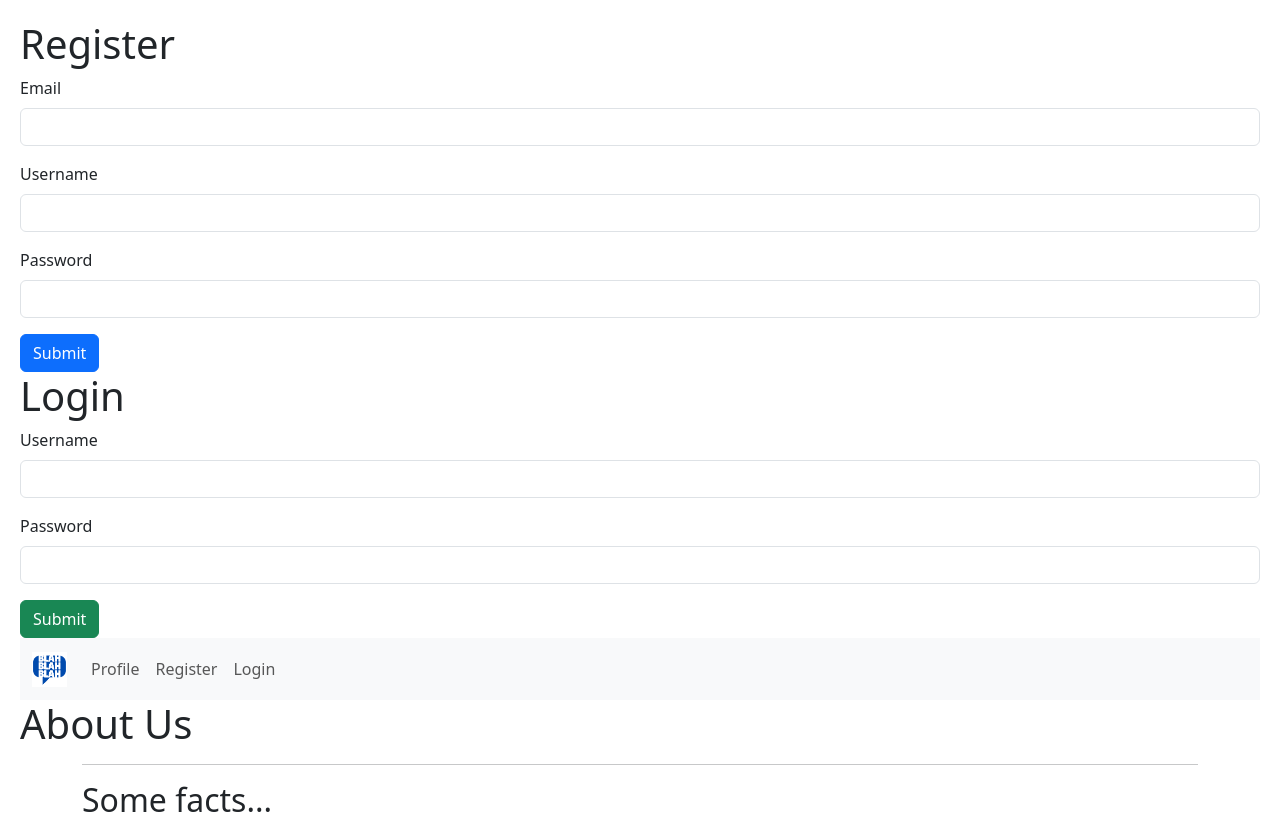
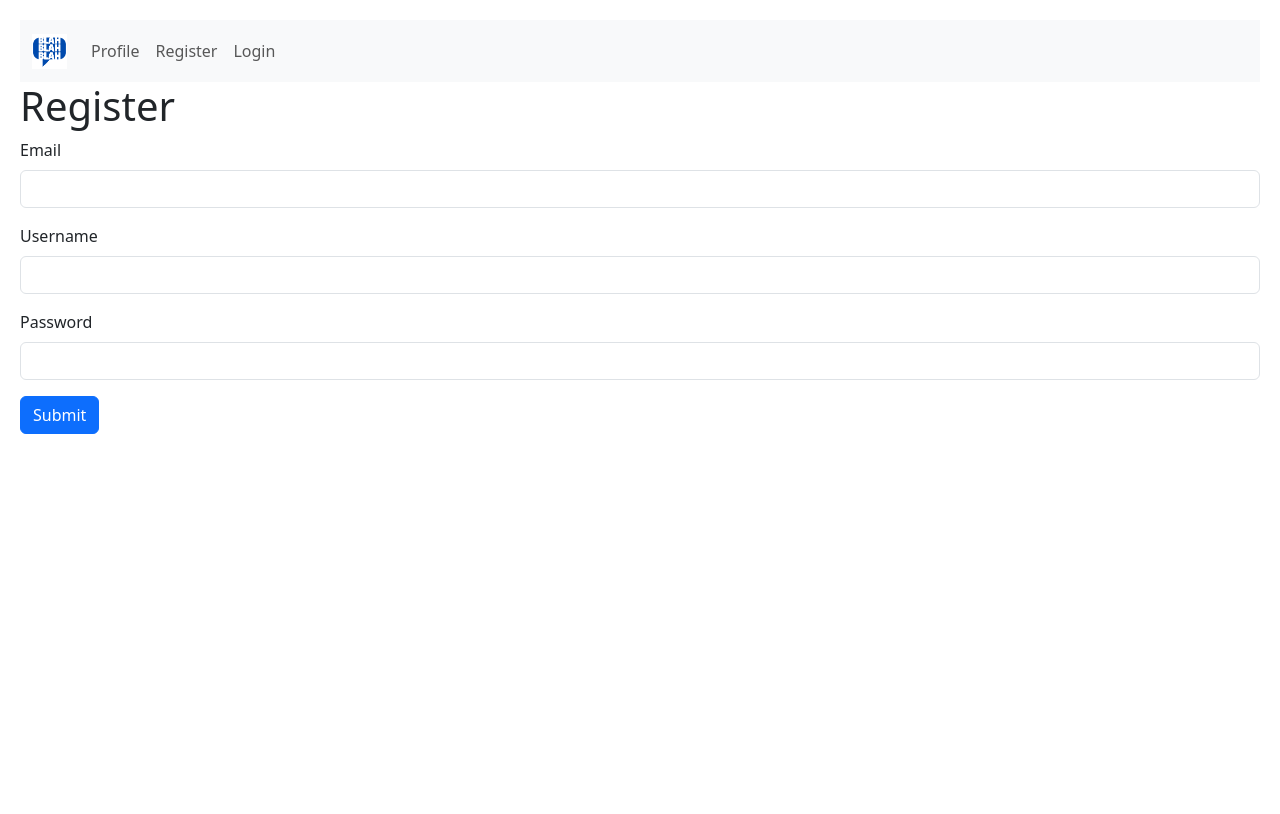
Before and after one commit to Lenagran18/UserInterface, a React (Create React App) app in the folder client/: page / in a window 1280 px wide. Shown: the top 814 px of the page. Built offline with nearby package versions, Linux system fonts and the light colour scheme.

Commit message:
Set up React Routes

```diff
--- a/client/src/App.js
+++ b/client/src/App.js
@@ -1,5 +1,6 @@
 import './App.css';
-import About from "./components/pages/About.js";
+import { BrowserRouter, Routes, Route } from "react-router-dom";
+import Profile from "./components/pages/Profile.js";
 import Navbar from "./components/util/Navbar.js";
 import Login from "./components/pages/Login.js";
 import Register from "./components/pages/Register.js";
@@ -7,11 +8,17 @@ import Register from "./components/pages/Register.js";
 function App() {
   return (
     <div className="App">
-        <Register />
-        <Login />
-        <Navbar />
-        <About />
-      Hello World
+      <BrowserRouter>
+        <Routes>
+            <Route path='/' element={ <Navbar /> }>
+                <Route index element={<Register />}/>
+
+                <Route path="profile" element={<Profile />}/>
+                <Route path="register" element={<Register />} />
+                <Route path="login" element={<Login />} />
+            </Route>
+        </Routes>
+      </BrowserRouter>
     </div>
   );
 }
--- a/client/src/components/pages/About.js
+++ b/client/src/components/pages/Profile.js
@@ -1,4 +1,4 @@
-const About = () => {
+const Profile = () => {
     return(
         <div>
             <h1>About Us</h1>
@@ -24,4 +24,4 @@ const About = () => {
     );
 }
 
-export default About;
+export default Profile;
--- a/client/src/components/util/Navbar.js
+++ b/client/src/components/util/Navbar.js
@@ -1,29 +1,32 @@
+import {Outlet, Link} from "react-router-dom";
+
 const Navbar = () => {
     return(
         <div>
             <nav className="navbar navbar-expand-lg bg-body-tertiary">
                 <div className="container-fluid">
-                    <a className="navbar-brand" href="#">
-                        <img src={`${process.env.PUBLIC_URL}/images/UserInterface.jpg`} width="35" height="35" class="d-inline-block align-text-top"></img>
-                    </a>
+                    <Link className="navbar-brand" to="/">
+                        <img src={`/images/UserInterface.jpg`}  alt="Logo" width="35" height="35" class="d-inline-block align-text-top"></img>
+                    </Link>
                     <button className="navbar-toggler" type="button" data-bs-toggle="collapse" data-bs-target="#navbarNav" aria-controls="navbarNav" aria-expanded="false" aria-label="Toggle navigation">
                         <span className="navbar-toggler-icon"></span>
                     </button>
                     <div className="collapse navbar-collapse" id="navbarNav">
                         <ul className="navbar-nav">
                             <li className="nav-item">
-                                <a className="nav-link" href="#">Profile</a>
+                                <Link className="nav-link" to="/profile">Profile</Link>
                             </li>
                             <li className="nav-item">
-                                <a className="nav-link" href="#">Register</a>
+                                <Link className="nav-link" to="/register">Register</Link>
                             </li>
                             <li className="nav-item">
-                                <a className="nav-link" href="#">Login</a>
+                                <Link className="nav-link" to="/login">Login</Link>
                             </li>
                         </ul>
                     </div>
                 </div>
             </nav>
+            <Outlet />
         </div>
     );
 }
--- a/package.json
+++ b/package.json
@@ -4,7 +4,7 @@
   "description": "",
   "main": "index.js",
   "scripts": {
-    "dserver": "nodemon index.js",
+    "server": "nodemon index.js",
     "client": "npm start --prefix client",
     "dev": "concurrently \"npm run server\" \"npm run client\" "
   },
```
